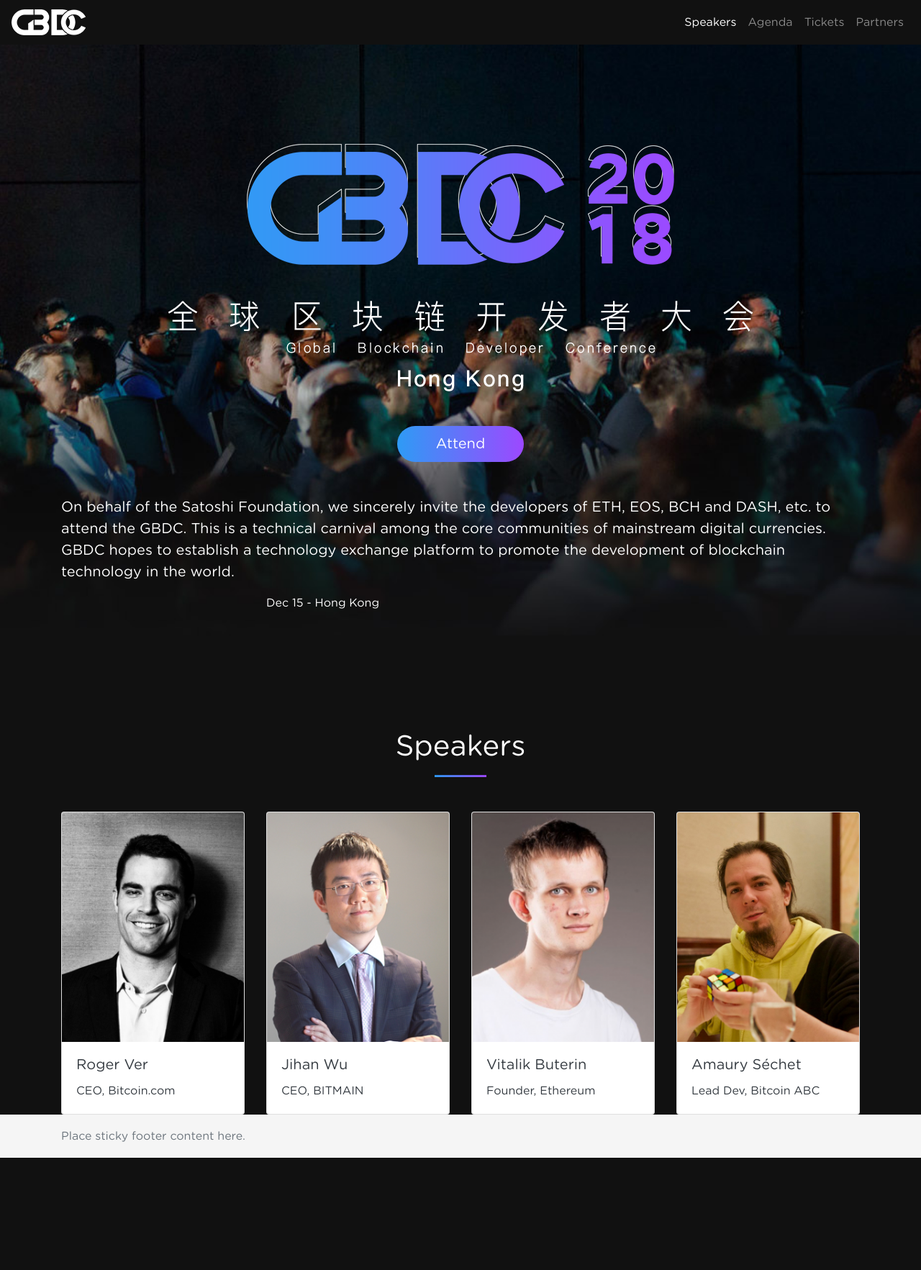
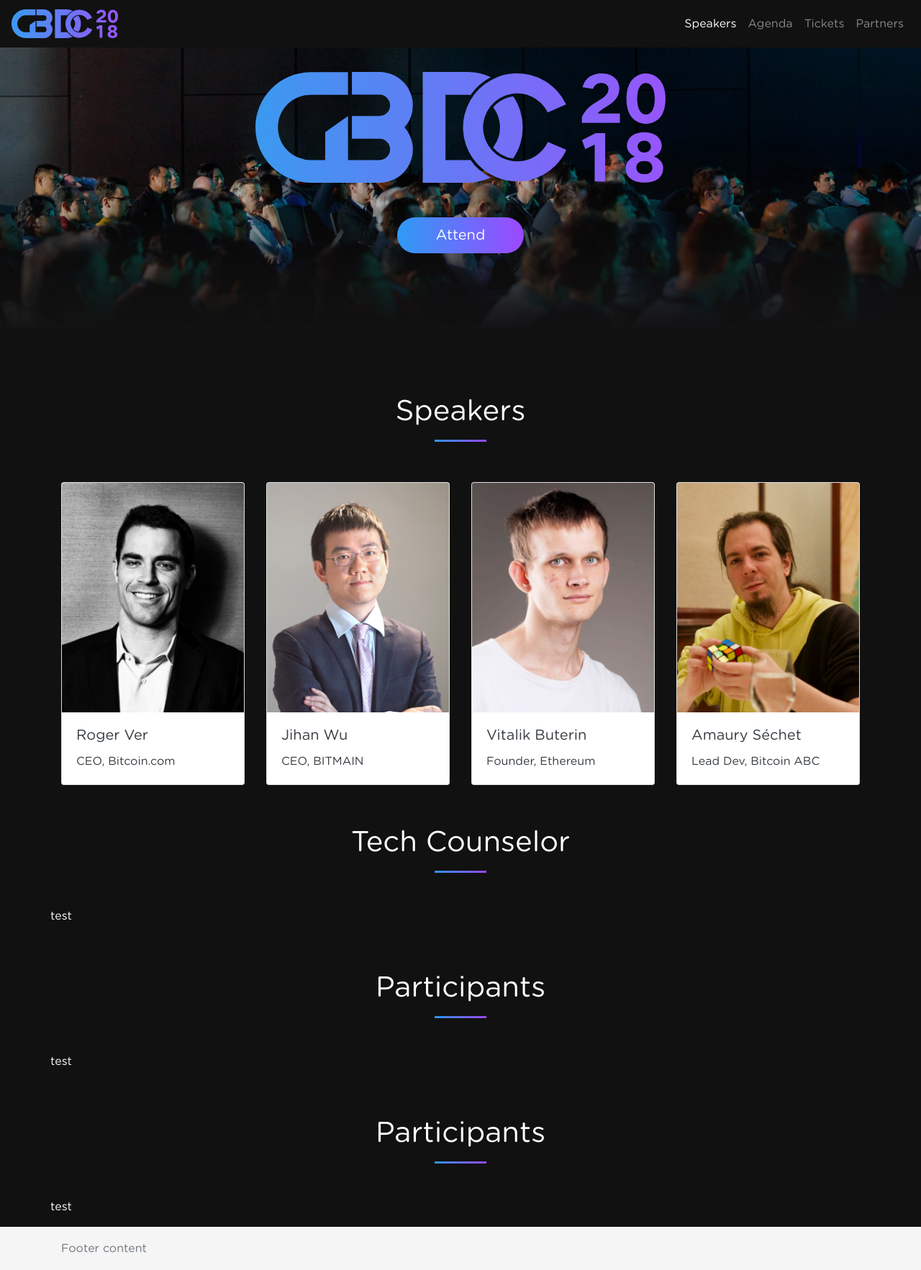
Before and after one commit to BUYMERCIER/devcon.top, a Flask app: page / in a window 1280 px wide. Shown: the whole page at 72% size. Before the commit the page ends 1609 px from the top, so only its background shows below. Run offline with Flask 2, Linux system fonts and the light colour scheme; some libraries are stand-ins or nearby versions.

Commit message:
Logo changed to SVG version

```diff
--- a/static/css/custom.css
+++ b/static/css/custom.css
@@ -45,7 +45,7 @@ code {
 
 /* main */
 .main {
-  padding-top: 200px;
+  padding-top: 100px;
   padding-bottom: 100px;
   background-image: url(/static/img/bg.jpg);
   background-repeat: no-repeat;
@@ -60,6 +60,10 @@ hr {
   display: block;
   margin: 0 auto;
   margin-top: 15px;
+}
+
+.main-image {
+  width: 50%;
 }
 
 .bg-dark {
--- a/templates/index.html
+++ b/templates/index.html
@@ -22,7 +22,7 @@
       <!-- Fixed navbar -->
       <nav class="navbar navbar-expand-lg navbar-dark fixed-top bg-dark">
         <a class="navbar-brand" href="/">
-          <img src="/static/img/logo.png" alt="GBDC">
+          <img src="/static/img/logo.svg" alt="GBDC" height="40px">
         </a>
         <button class="navbar-toggler" type="button" data-toggle="collapse" data-target="#navbarCollapse" aria-controls="navbarCollapse" aria-expanded="false" aria-label="Toggle navigation">
           <span class="navbar-toggler-icon"></span>
@@ -50,22 +50,22 @@
     <section class="main">
       <main role="main" class="container text-white">
         <div class="row d-flex justify-content-center">
-          <img src="/static/img/main.jpg" alt="Main image" class="img-fluid">
+          <img src="/static/img/logo.svg" alt="Main image" class="img-fluid main-image">
         </div>
         <!-- button -->
         <div class="row d-flex justify-content-center my-5">
           <a href="/" class="btn btn-primary btn-lg">Attend</a>
         </div>
         <!-- subtitle -->
-        <div class="row">
+        <!-- <div class="row">
           <p class="lead col-12">On behalf of the Satoshi Foundation, we sincerely invite the developers of ETH, EOS, BCH and DASH, etc. to attend the GBDC. This is a technical carnival among the core communities of mainstream digital currencies. GBDC hopes to establish a technology exchange platform to promote the development of blockchain technology in the world.</p>
-        </div>
+        </div> -->
         <!-- info -->
-        <div class="row d-flex justify-content-center">
+        <!-- <div class="row d-flex justify-content-center">
           <p class="col-sm-6">
             Dec 15 - Hong Kong
           </p>
-        </div>
+        </div> -->
       </main>
     </section>
 
@@ -76,7 +76,7 @@
         <hr class="mb-5">
         <div class="row">
           <div class="col-md-3 text-dark">
-            <div class="card">
+            <div class="card my-2">
               <img class="card-img-top" src="/static/img/speakers/roger.jpg" alt="Roger Ver">
               <div class="card-body">
                 <h5 class="card-title">Roger Ver</h5>
@@ -85,7 +85,7 @@
             </div>
           </div>
           <div class="col-md-3 text-dark">
-            <div class="card">
+            <div class="card my-2">
               <img class="card-img-top" src="/static/img/speakers/jihan.png" alt="Jihan Wu">
               <div class="card-body">
                 <h5 class="card-title">Jihan Wu</h5>
@@ -94,7 +94,7 @@
             </div>
           </div>
           <div class="col-md-3 text-dark">
-            <div class="card">
+            <div class="card my-2">
               <img class="card-img-top" src="/static/img/speakers/vitalik.png" alt="Card image cap">
               <div class="card-body">
                 <h5 class="card-title">Vitalik Buterin</h5>
@@ -103,7 +103,7 @@
             </div>
           </div>
           <div class="col-md-3 text-dark">
-            <div class="card">
+            <div class="card my-2">
               <img class="card-img-top" src="/static/img/speakers/amaury.png" alt="Card image cap">
               <div class="card-body">
                 <h5 class="card-title">Amaury Séchet</h5>
@@ -115,11 +115,43 @@
       </div>
     </section>
 
+    <!-- Tech counselor -->
+    <section class="bg-dark">
+      <div class="container">
+        <h1 class="text-center pt-5">Tech Counselor</h1>
+        <hr class="mb-5">
+        <div class="row">
+          <p>test</p>
+        </div>
+      </div>
+    </section>
 
+    <!-- Participants -->
+    <section class="bg-dark">
+      <div class="container">
+        <h1 class="text-center pt-5">Participants</h1>
+        <hr class="mb-5">
+        <div class="row">
+          <p>test</p>
+        </div>
+      </div>
+    </section>
 
+    <!-- Participants -->
+    <section class="bg-dark">
+      <div class="container">
+        <h1 class="text-center pt-5">Participants</h1>
+        <hr class="mb-5">
+        <div class="row">
+          <p>test</p>
+        </div>
+      </div>
+    </section>
+
+    <!-- footer -->
     <footer class="footer">
       <div class="container">
-        <span class="text-muted">Place sticky footer content here.</span>
+        <span class="text-muted">Footer content</span>
       </div>
     </footer>
 
```
Also changed, not shown: static/img/logo.svg (added).
